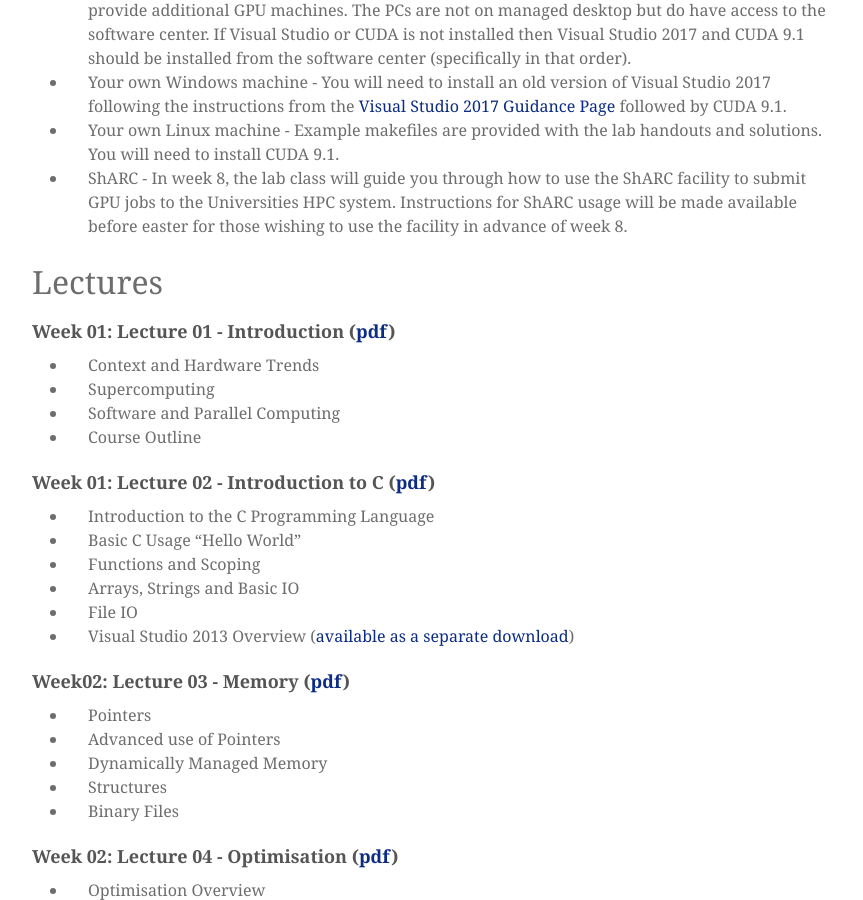
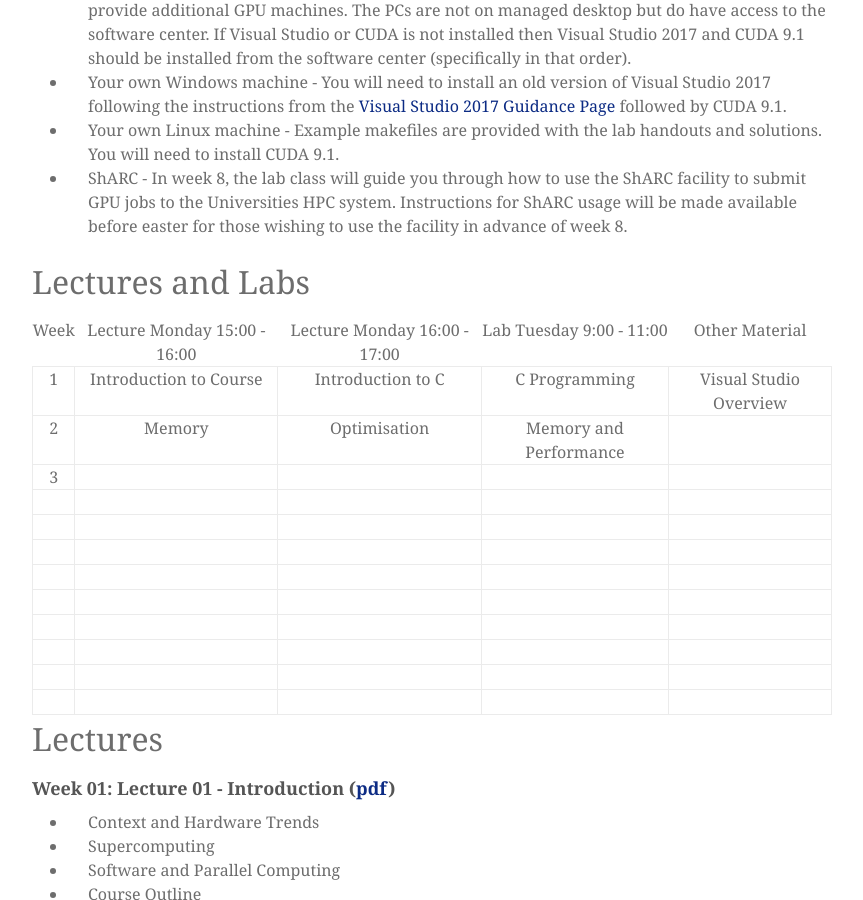
Before and after one commit to mondus/mondus.github.io, a Jekyll site: the page built from teaching/COM4521/index.md, in a window 1280 px wide and 900 px high, scrolled down 1456 px. Shown: the whole window, without its empty margins (208-1071 px from the left). Built offline with Jekyll 4.4.1, drawn with Linux system fonts in a browser that asks for light colours; nearby versions of some CDN libraries; some web fonts are replaced.

Commit message:
Update index.md

```diff
--- a/teaching/COM4521/index.md
+++ b/teaching/COM4521/index.md
@@ -32,6 +32,23 @@ The Diamond high spec compute room is booked for the lab classes and is always a
 * Your own Windows machine - You will need to install an old version of Visual Studio 2017 following the instructions from the [Visual Studio 2017 Guidance Page](./visual_studio) followed by CUDA 9.1.
 * Your own Linux machine - Example makefiles are provided with the lab handouts and solutions. You will need to install CUDA 9.1.
 * ShARC - In week 8, the lab class will guide you through how to use the ShARC facility to submit GPU jobs to the Universities HPC system. Instructions for ShARC usage will be made available before easter for those wishing to use the facility in advance of week 8.
+
+# Lectures and Labs
+
+| Week | Lecture Monday 15:00 - 16:00 | Lecture Monday 16:00 - 17:00 | Lab Tuesday 9:00 - 11:00 | Other Material         |
+|------|------------------------------|------------------------------|--------------------------|------------------------|
+| 1    | Introduction to Course       | Introduction to C            | C Programming            | Visual Studio Overview |
+| 2    | Memory                       | Optimisation                 | Memory and Performance   |                        |
+| 3    |                              |                              |                          |                        |
+|      |                              |                              |                          |                        |
+|      |                              |                              |                          |                        |
+|      |                              |                              |                          |                        |
+|      |                              |                              |                          |                        |
+|      |                              |                              |                          |                        |
+|      |                              |                              |                          |                        |
+|      |                              |                              |                          |                        |
+|      |                              |                              |                          |                        |
+|      |                              |                              |                          |                        |
 
 # Lectures
 
```
